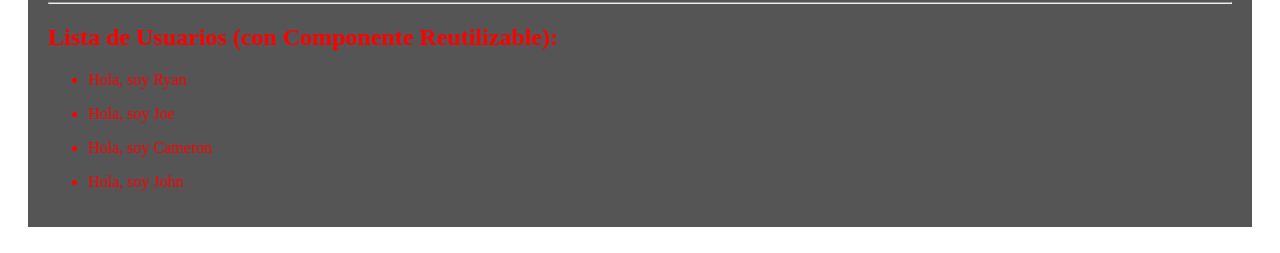
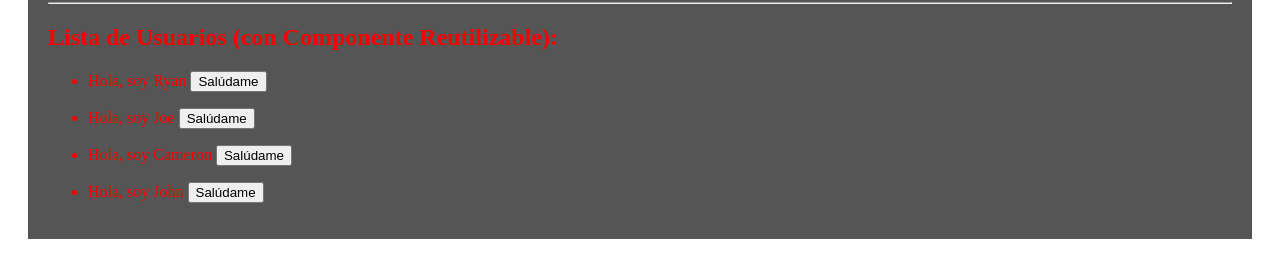
Before and after one commit to LeoMotoMoto200/PW2-Teo, an Angular app in the folder my-dream-app/: page /home in a window 1280 px wide. Shown: the part 577-830 px from the top of the page. Built offline with nearby package versions, Linux system fonts and the light colour scheme; no server answers.

Commit message:
Implementa evento de salida con output para saludar a un user.

```diff
--- a/my-dream-app/src/app/components/user/user.component.html
+++ b/my-dream-app/src/app/components/user/user.component.html
@@ -1 +1,4 @@
-<p>Hola, soy {{ nameUser }}</p>
+<p>
+    Hola, soy {{ nameUser }}
+    <button (click) = "onUserClick()" > Salúdame </button>
+</p>
--- a/my-dream-app/src/app/components/user/user.component.ts
+++ b/my-dream-app/src/app/components/user/user.component.ts
@@ -1,4 +1,4 @@
-import { Component, Input } from '@angular/core'; // 1. Importa 'Input'
+import { Component, Input, Output, EventEmitter } from '@angular/core'; // 1. Importa 'Input'
 import { CommonModule } from '@angular/common';
 
 @Component({
@@ -12,4 +12,11 @@ export class UserComponent {
   // 2. Usa el decorador @Input() para marcar la propiedad 'nameUser' como una entrada.
   // Le damos un valor inicial vacío para que TypeScript esté contento.
   @Input() nameUser: string = '';
+    // 2. Crea la propiedad de salida. Se llamará 'userClicked' y emitirá un string (el nombre del usuario).
+  @Output() userClicked = new EventEmitter<string>();
+    // 3. Crea un método que se ejecutará al hacer clic en el botón.
+  onUserClick(): void {
+    // 4. Usa el emisor para disparar el evento, enviando el nombre del usuario como "carga".
+    this.userClicked.emit(this.nameUser);
+  }
 }
--- a/my-dream-app/src/app/home/home.component.html
+++ b/my-dream-app/src/app/home/home.component.html
@@ -48,7 +48,7 @@
       a la propiedad 'nameUser' del componente hijo.
       Los corchetes [] son la clave para el "Property Binding".
     -->
-    <app-user [nameUser]="user"></app-user>
+    <app-user [nameUser] = "user" (userClicked) = "onUserSelected($event)"></app-user>
   </li>
 </ul>
 </div>
--- a/my-dream-app/src/app/home/home.component.ts
+++ b/my-dream-app/src/app/home/home.component.ts
@@ -53,4 +53,8 @@ export class HomeComponent implements OnInit {
     }
     hobby.focus();
   }
+  // Este método recibirá el nombre que el hijo emita.
+onUserSelected(name: string): void {
+  alert("El componente padre (Home) ha recibido un saludo de: " + name);
 }
+}
```
